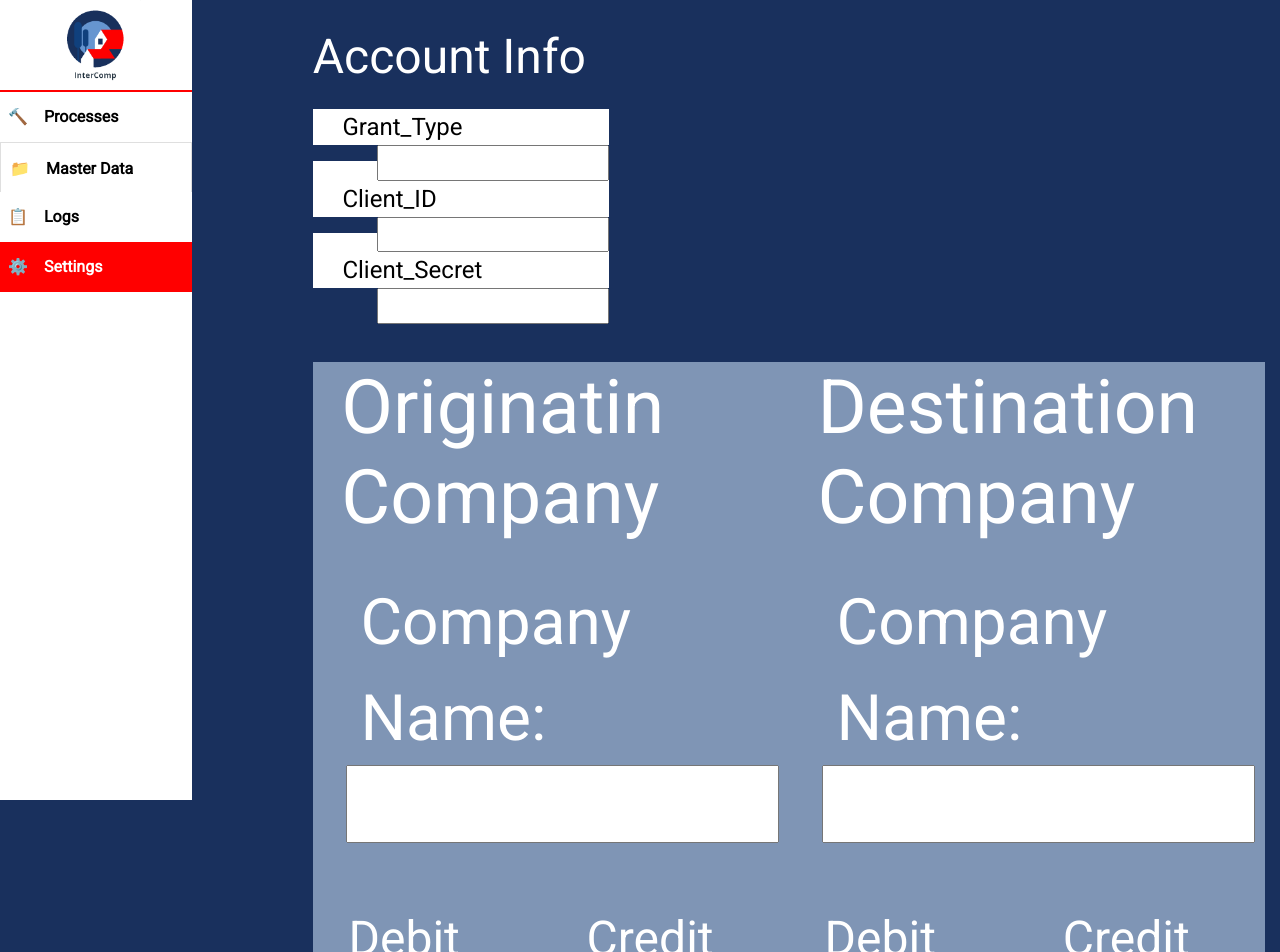
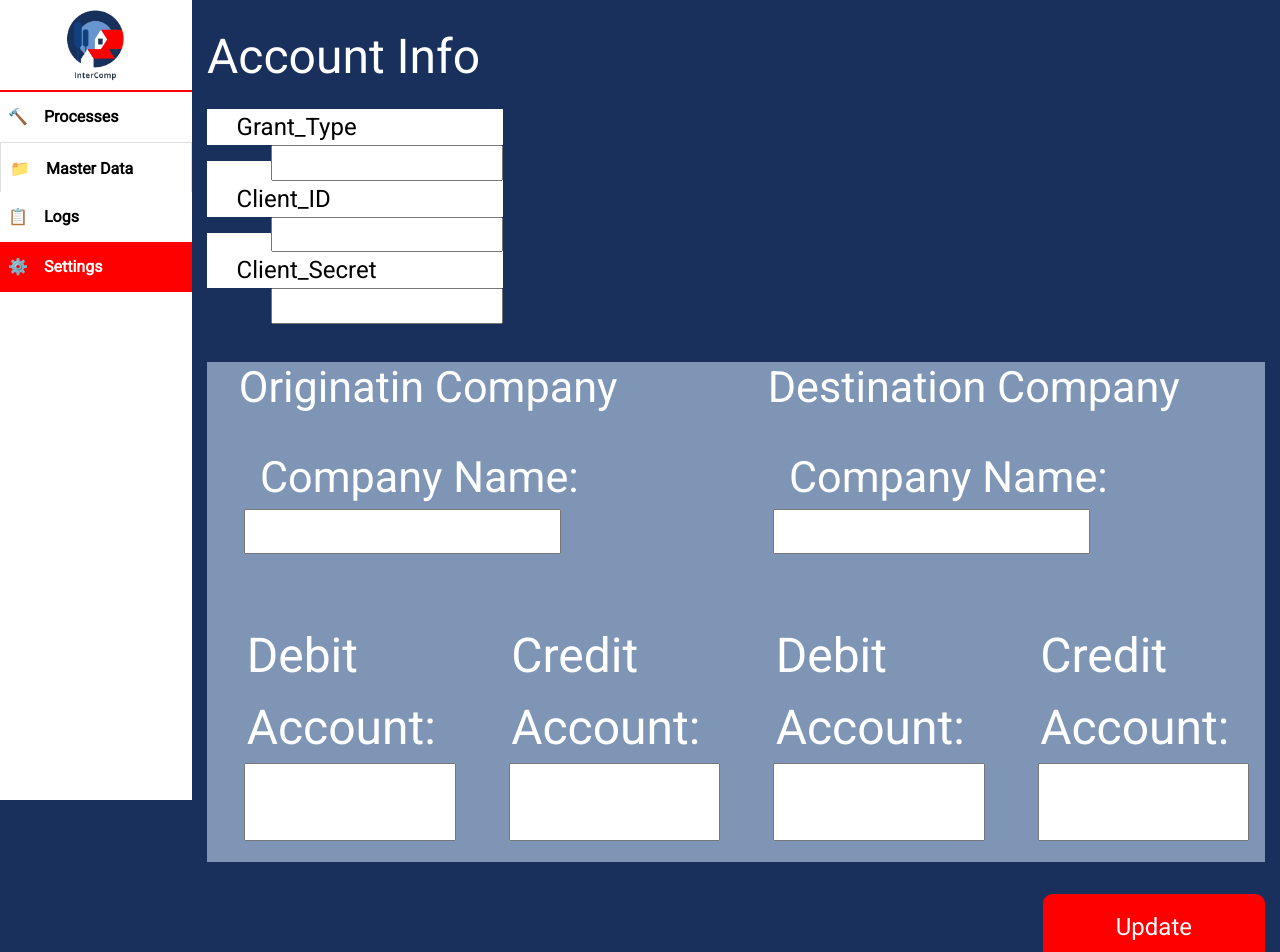
Before and after one commit to TomasNovo/FEUP-SINF, a React (Create React App) app in the folder frontend/: page /settings in a window 1280 px wide. Shown: the top 952 px of the page. Built offline with nearby package versions, Linux system fonts and the light colour scheme; some icons are missing.

Commit message:
[Settings] Margin fixed

```diff
--- a/frontend/src/components/Settings/Settings.css
+++ b/frontend/src/components/Settings/Settings.css
@@ -2,7 +2,6 @@
 {
     color: black;
     font-size: 3em;
-    margin-left: 10%;
     margin-top: 2%;
     width: 35%;
     height: 50%;
@@ -36,7 +35,7 @@ input[type=text], input[type=password]
 .Intercompany
 {
     background-color: rgb(127,149,181);
-    margin-left: 10%;
+    margin-left: auto;
     margin-top: 7%;
     display: flex;
     height: 30%;
@@ -60,7 +59,7 @@ input[type=text], input[type=password]
 .Intercompany .Originating > h1, .Intercompany .Destination > h1
 {
     margin-left: 6%;
-    font-size: 4.7em;
+    font-size: 2.7em;
     color: white;
 }
 
@@ -69,13 +68,13 @@ input[type=text], input[type=password]
     margin-left: 10%;
     color: white;
     margin-bottom: -0.3%;
-    font-size: 4em;
+    font-size: 2.7em;
 }
 
 .Intercompany .Originating > input, .Intercompany .Destination > input
 {
     margin-left: 7%;
-    width: 91%;
+    width: 60%;
 }
 
 
@@ -110,7 +109,7 @@ input[type=text], input[type=password]
 .Intercompany .Originating  > input[type="text"],
 .Intercompany .Destination  > input[type="text"]
 {
-    font-size: 3em;
+    font-size: 1.6em;
     text-align: left;
 }
 
@@ -126,7 +125,7 @@ input[type=text], input[type=password]
 
 .Update > input[type="submit"]
 {
-    font-size: 3em;
+    font-size: 1.5em;
     float: right;
     margin-top: 3%;
     width: 21%;
```
